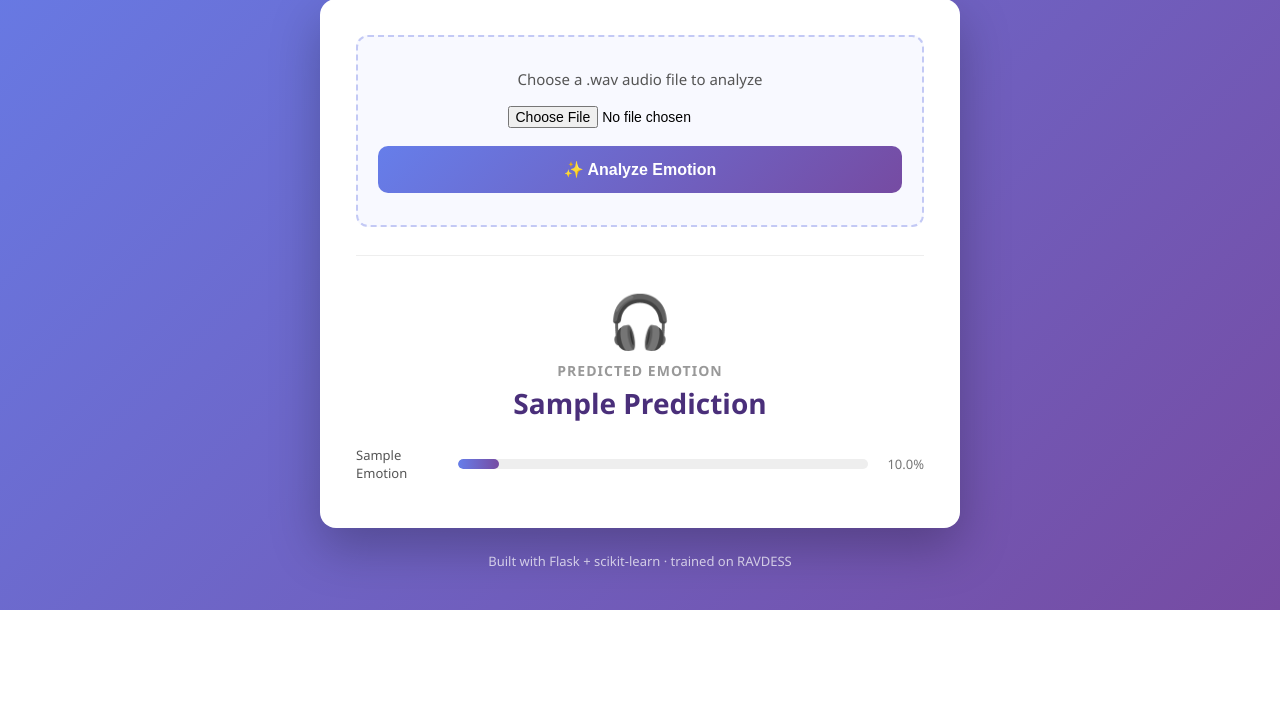
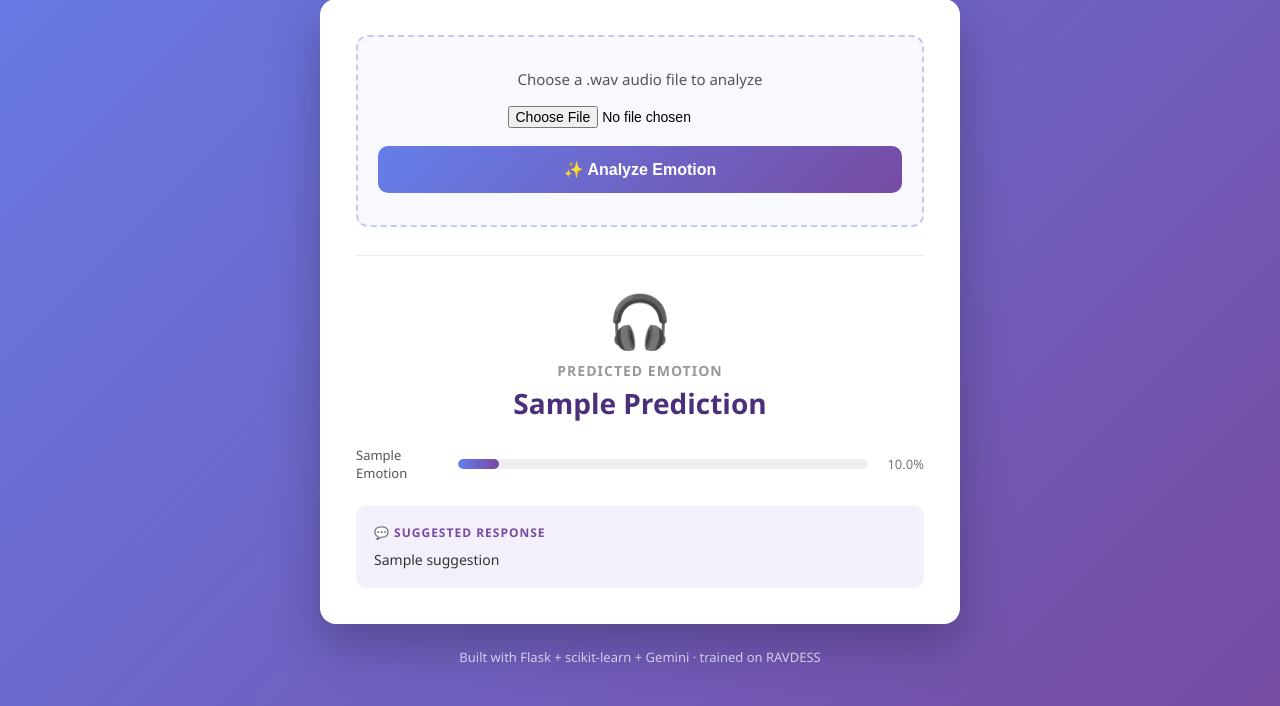
Before and after one commit to BristiGhosh604/speech-emotion-recognition, a Flask app: template templates/index.html in a window 1280 px wide. Shown: the part 220-926 px from the top of the page. Before the commit the page ends 830 px from the top, so only its background shows below. Run offline with Flask 3, Linux system fonts and the light colour scheme; the template is opened without the code that fills it: most values are stand-ins (such as "Sample title", 1, 10 or a date in 2020); parts of the project's set-up code (start-up, migrations or seed data) failed here and were passed over.

Commit message:
Add Gemini LLM integration - generates empathetic response based on detected emotion

```diff
--- a/app.py
+++ b/app.py
@@ -5,6 +5,12 @@ sys.path.append(os.path.join(os.path.dirname(__file__), "src"))
 from flask import Flask, render_template, request
 import pickle
 from features import extract_features
+
+from dotenv import load_dotenv
+from google import genai
+
+load_dotenv()
+gemini_client = genai.Client(api_key=os.getenv("GEMINI_API_KEY"))
 
 app = Flask(__name__)
 
@@ -16,6 +22,27 @@ with open("outputs/emotion_model.pkl", "rb") as f:
 
 UPLOAD_FOLDER = "uploads"
 os.makedirs(UPLOAD_FOLDER, exist_ok=True)
+
+def get_empathetic_response(emotion):
+    """
+    Sends the detected emotion to Gemini and gets back a short,
+    natural-language suggestion for how to respond to someone feeling that way.
+    """
+    try:
+        prompt = (
+            f"Someone's voice was just analyzed and detected as sounding '{emotion}'. "
+            f"In 1-2 short sentences, suggest a kind, empathetic way someone could "
+            f"respond to them. Keep it natural and conversational, not clinical."
+        )
+        response = gemini_client.models.generate_content(
+            model="gemini-flash-latest",
+            contents=prompt,
+        )
+        return response.text
+    except Exception as e:
+        print(f"[Gemini error] {e}")  # visible in terminal for debugging, not shown to users
+        return "Suggestion temporarily unavailable — please try again in a moment."
+
 
 
 @app.route("/", methods=["GET"])
@@ -44,7 +71,15 @@ def predict():
 
     os.remove(file_path)  # cleanup
 
-    return render_template("index.html", prediction=prediction, probabilities=emotion_probs)
+    # Ask Gemini for a suggested empathetic response based on the detected emotion
+    suggestion = get_empathetic_response(prediction)
+
+    return render_template(
+        "index.html",
+        prediction=prediction,
+        probabilities=emotion_probs,
+        suggestion=suggestion,
+    )
 
 
 if __name__ == "__main__":
--- a/templates/index.html
+++ b/templates/index.html
@@ -172,6 +172,29 @@
             flex-shrink: 0;
         }
 
+        .suggestion-box {
+            margin-top: 24px;
+            padding: 18px;
+            background: #f3f0fb;
+            border-radius: 10px;
+            text-align: left;
+        }
+
+        .suggestion-box .label {
+            font-size: 12px;
+            text-transform: uppercase;
+            letter-spacing: 1px;
+            color: #764ba2;
+            font-weight: 600;
+            margin-bottom: 8px;
+        }
+
+        .suggestion-box .text {
+            font-size: 14px;
+            color: #333;
+            line-height: 1.5;
+        }
+
         footer {
             text-align: center;
             margin-top: 24px;
@@ -218,11 +241,18 @@
                 </div>
                 {% endfor %}
                 {% endif %}
+
+                {% if suggestion %}
+                <div class="suggestion-box">
+                    <p class="label">💬 Suggested Response</p>
+                    <p class="text">{{ suggestion }}</p>
+                </div>
+                {% endif %}
             </div>
             {% endif %}
         </div>
 
-        <footer>Built with Flask + scikit-learn · trained on RAVDESS</footer>
+        <footer>Built with Flask + scikit-learn + Gemini · trained on RAVDESS</footer>
     </div>
 </body>
 </html>
```
Also changed, not shown: requirements.txt (+39 -0 lines).
